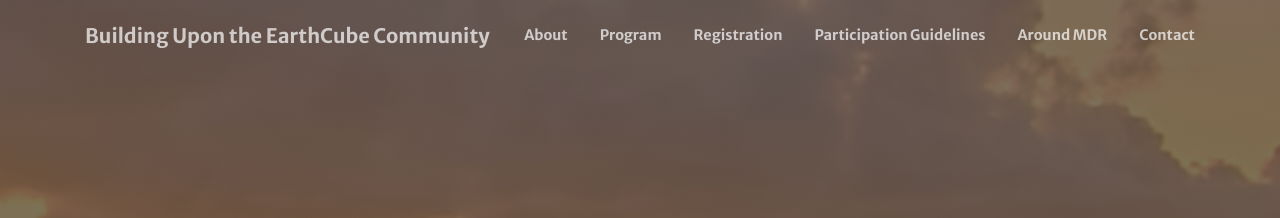
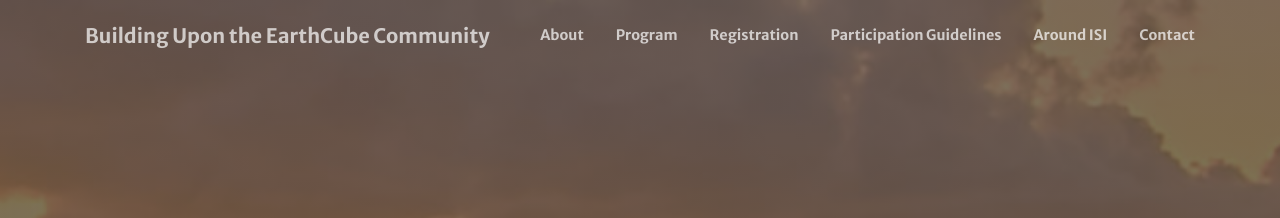
Before and after one commit to isi-usc-edu/building-upon-the-earthcube-community, a Jekyll site: the page built from index.md, in a window 1280 px wide. Shown: the top 218 px of the page. Built offline with Jekyll 4.4.1, drawn with Linux system fonts in a browser that asks for light colours.

Commit message:
Update menus.yml

```diff
--- a/_data/menus.yml
+++ b/_data/menus.yml
@@ -11,7 +11,7 @@ header:
   url: /registration
 - title: Participation Guidelines
   url: /participation
-- title: Around MDR
+- title: Around ISI
   url: /aroundMDR
 - title: Contact
   url: /#contact
```
